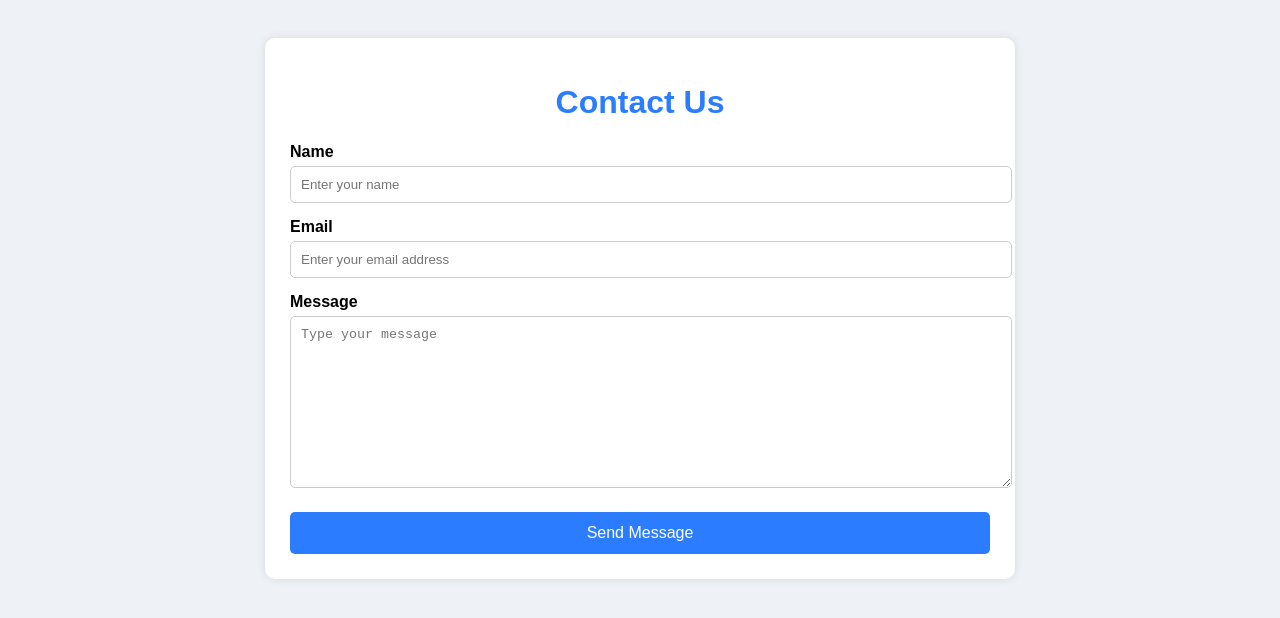
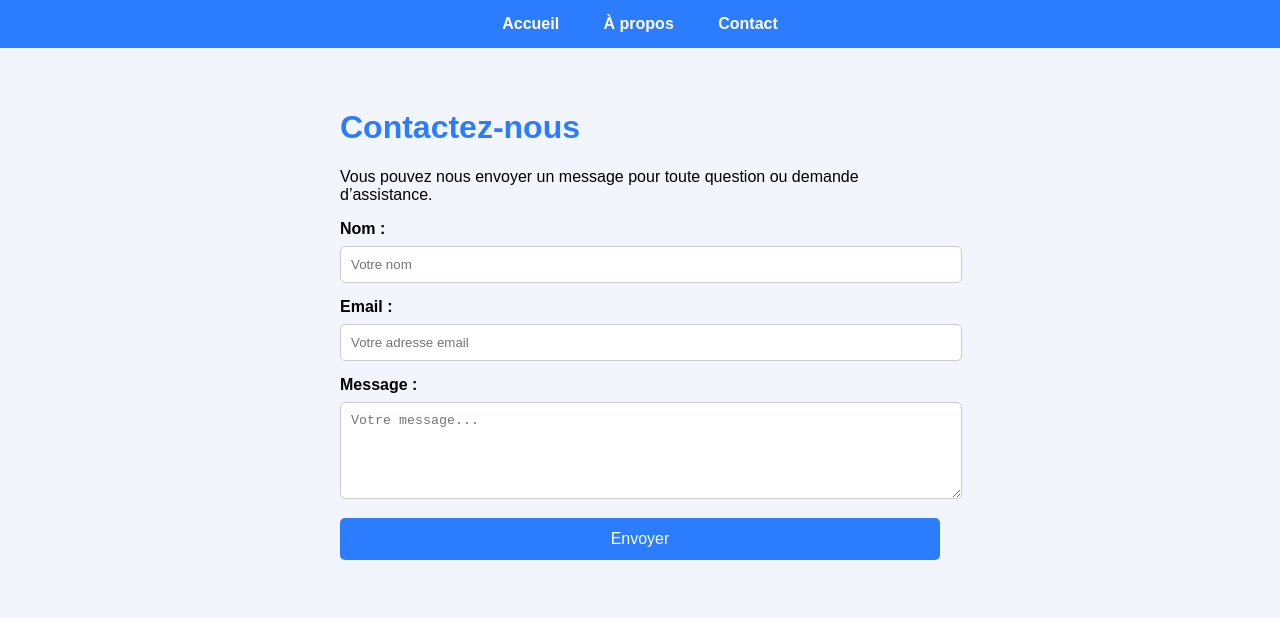
Before and after one commit to AfricanHeritageVR/Mobile-bank, a plain HTML site: page contact.html in a window 1280 px wide. Drawn offline with Linux system fonts and the light colour scheme.

Commit message:
Update contact.html

```diff
--- a/contact.html
+++ b/contact.html
@@ -1,5 +1,5 @@
 <!DOCTYPE html>
-<html lang="en">
+<html lang="fr">
 <head>
     <meta charset="UTF-8">
     <meta name="viewport" content="width=device-width, initial-scale=1.0">
@@ -7,63 +7,73 @@
     <style>
         body {
             font-family: Arial, sans-serif;
-            background: #eef2f7;
-            padding: 30px;
+            background: #f2f6fc;
+            margin: 0;
+            padding: 0;
+        }
+        nav {
+            background: #2C7CFF;
+            padding: 15px;
+            text-align: center;
+        }
+        nav a {
+            color: white;
+            margin: 0 20px;
+            text-decoration: none;
+            font-weight: bold;
         }
         .container {
-            max-width: 700px;
+            padding: 40px;
+            max-width: 600px;
             margin: auto;
-            background: white;
-            padding: 25px;
-            border-radius: 10px;
-            box-shadow: 0 0 10px rgba(0,0,0,0.1);
         }
         h1 {
-            text-align: center;
             color: #2C7CFF;
         }
         label {
-            display: block;
-            margin: 15px 0 5px;
             font-weight: bold;
         }
         input, textarea {
             width: 100%;
             padding: 10px;
+            margin-top: 8px;
+            margin-bottom: 15px;
+            border: 1px solid #ccc;
             border-radius: 5px;
-            border: 1px solid #ccc;
-        }
-        textarea {
-            height: 150px;
         }
         button {
-            margin-top: 20px;
-            width: 100%;
+            background: #2C7CFF;
+            color: white;
             padding: 12px;
             border: none;
+            width: 100%;
+            font-size: 16px;
             border-radius: 5px;
-            background-color: #2C7CFF;
-            color: white;
-            font-size: 16px;
         }
     </style>
 </head>
 <body>
 
+    <nav>
+        <a href="index.html">Accueil</a>
+        <a href="about.html">À propos</a>
+        <a href="contact.html">Contact</a>
+    </nav>
+
     <div class="container">
-        <h1>Contact Us</h1>
-        <form>
-            <label>Name</label>
-            <input type="text" placeholder="Enter your name">
+        <h1>Contactez-nous</h1>
+        <p>Vous pouvez nous envoyer un message pour toute question ou demande d’assistance.</p>
 
-            <label>Email</label>
-            <input type="email" placeholder="Enter your email address">
+        <label>Nom :</label>
+        <input type="text" placeholder="Votre nom">
 
-            <label>Message</label>
-            <textarea placeholder="Type your message"></textarea>
+        <label>Email :</label>
+        <input type="email" placeholder="Votre adresse email">
 
-            <button type="submit">Send Message</button>
-        </form>
+        <label>Message :</label>
+        <textarea rows="5" placeholder="Votre message..."></textarea>
+
+        <button>Envoyer</button>
     </div>
 
 </body>
```
